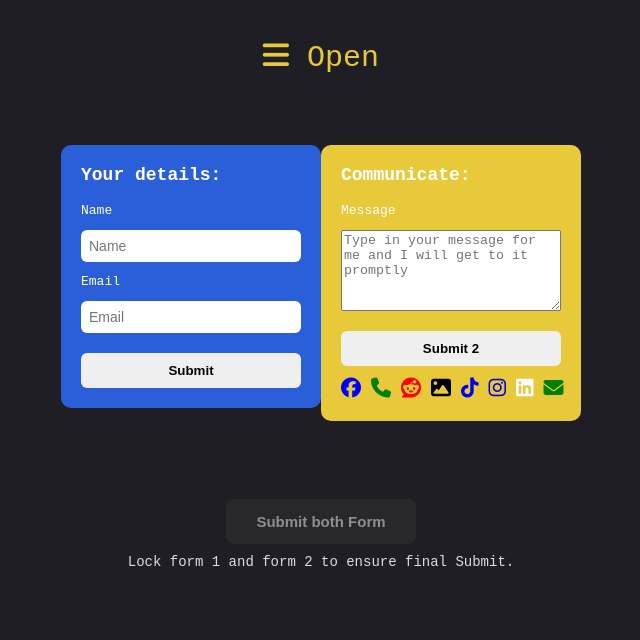
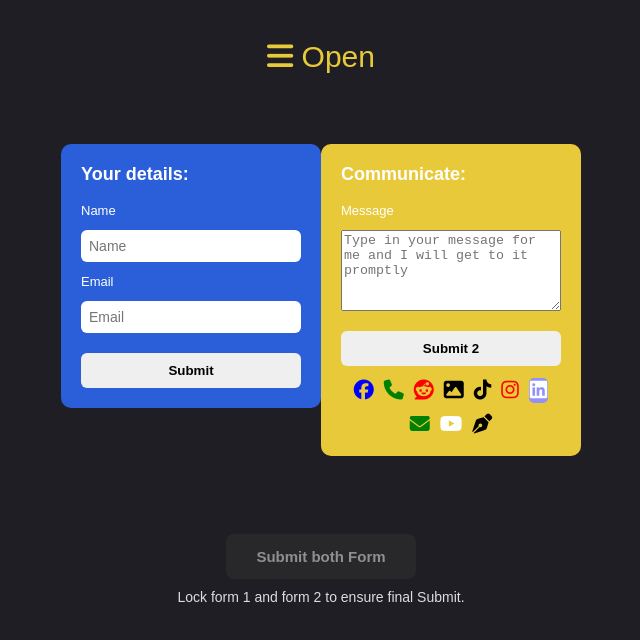
Before and after one commit to fadareoluwadara1-dotcom/contact-eminence09, a plain HTML site: page index.html in a window 1280 px wide. Shown: the whole page, without its empty margins (319-959 px from the left). Drawn offline with Linux system fonts and the light colour scheme.

Commit message:
Refactor CSS and update social media links
Updated font family and background color in CSS. Modified social media links to include actual URLs.

```diff
--- a/index.html
+++ b/index.html
@@ -28,8 +28,8 @@
     *{box-sizing:border-box;}/*All elements include padding/ border in their width/height*/
 
     body{
-      font-family:"Courier New",Courier,monospace;
-      background:#1e1e24;/*Dark background*/
+      font-family:Arial,Helvetica,sans-serif;
+       background:#1e1e24;/*Dark background*/
       margin:0;/*To remove default Margin*/
       padding:40px 20px;/*40px for the top and bottom. 20px for left and right*/
       display:flex;/*Turns the entire body to a flex container*/
@@ -212,6 +212,19 @@
       background-color:#2b5fd9;
     }
     /*The css codes ends here*/
+
+
+    .icon-bar{
+  display:flex;
+  align-items:center;
+  gap:10px;
+  font-size:20px;
+  flex-wrap:wrap;      /* let icons wrap to a new line instead of overflowing */
+  max-width:100%;      /* stay inside the form's padding box */
+  justify-content:center;
+}
+    /*As copied from AI*/
+    /*But Understood*/
   </style>
 
   <!--I want to put my sidebar here-->
@@ -284,13 +297,17 @@
 
 <a href="https://www.image2url.com/r2/default/images/1787943441951-7b57db2a-300a-4187-a32a-d3b0a652a9d7.jpg" aria-label="image" target="_blank" style="color:black;"><i class="fa-solid fa-image"></i></a>
 
-<a href="#" aria-label="TikTok" target="_blank" style="black;"><i class="fa-brands fa-tiktok"></i></a>
+<a href="#" aria-label="TikTok" target="_blank" style="color:black;"><i class="fa-brands fa-tiktok"></i></a>
 
-<a href="#" aria-label="Instagram" target="_blank" style="red;"><i class="fa-brands fa-instagram"></i></a>
+<a href="https://www.instagram.com/ayomide12345517?igsi=eGc1c3pxcGMzNXI3" aria-label="Instagram" target="_blank" style="color:red;"><i class="fa-brands fa-instagram"></i></a>
 
-<a href="#" aria-label="linkedin" target="_blank" style="color:white;"><i class="fa-brands fa-linkedin"></i></a>
+<a href="https://www.linkedin.com/in/darasimi-fadare-45779a433?utm_source=share_via&utm_content=profile&utm_medium=member_android" aria-label="linkedin" target="_blank" style="background-color:hwb(240 57% 2%);padding:1px;border-radius:5px;color:white;"><i class="fa-brands fa-linkedin"></i></a>
 
 <a href="mailto:fadareoluwadara1@gmail.com" aria-label="Email" target="_blank" style="color:green;"><i class="fa-solid fa-envelope"></i></a>
+
+      <a href="https://youtube.com/@eminenceprojects8?si=5UG4XuYIR8DG34El" aria-label="YouTube" target="_blank" style="color:white;"><i class="fa-brands fa-youtube"></i></a>
+
+      <a href="#" aria-label="Blogpost" target="_blank" style="color:black;"><i class="fa-solid fa-pen-nib"></i></a>
 
 
 <!--Linkedin icon was outside the rest before. TAKE NOTE. I just fixed it-->
```
